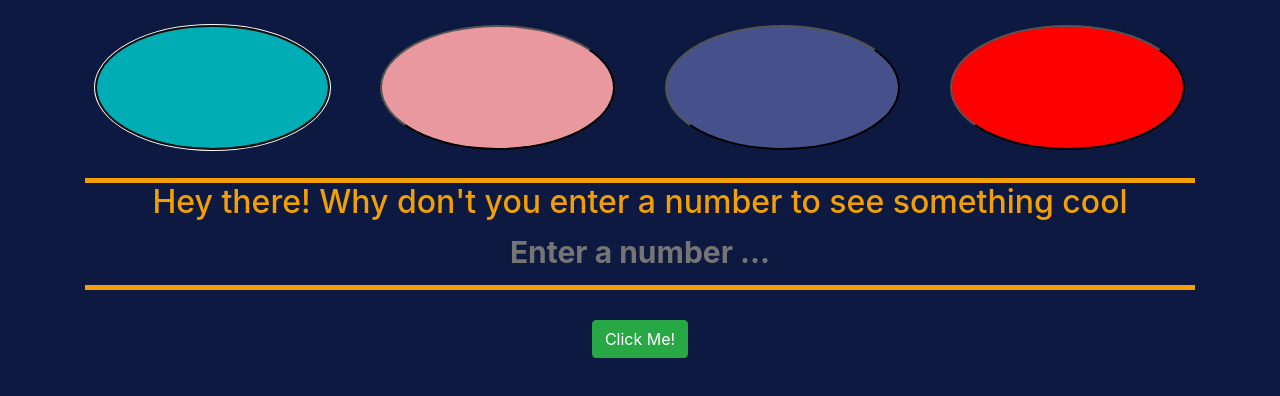
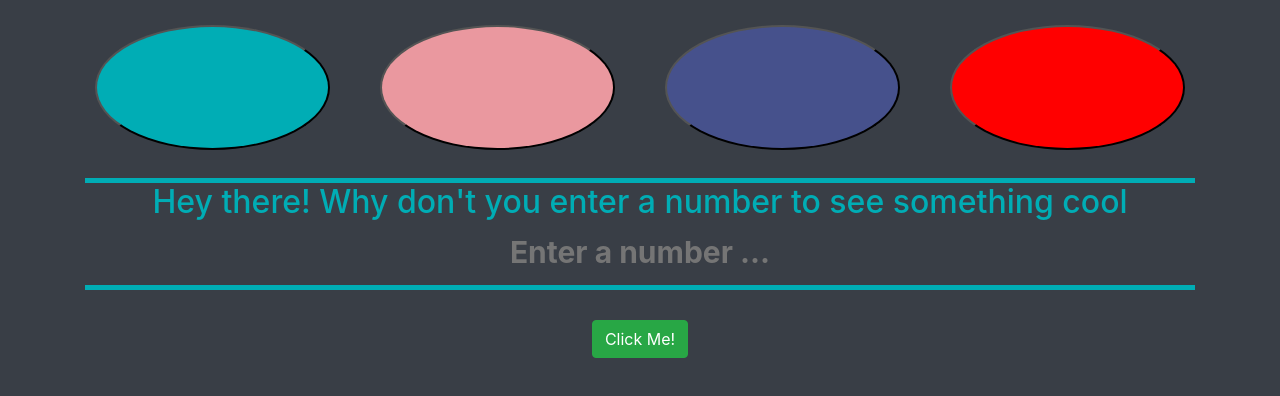
Before and after one commit to wchamberlain89/beep-boop, a plain HTML site: page index.html in a window 1280 px wide. Both pictures are taken after a click on the button 212 px from the left and 87 px from the top of the page. Drawn offline with Linux system fonts and the light colour scheme.

Commit message:
it will have 1 color pallette swap

```diff
--- a/css/styles.css
+++ b/css/styles.css
@@ -22,6 +22,10 @@ input {
 }
 
 input:focus {
+	outline: none;
+}
+
+button:focus {
 	outline: none;
 }
 
@@ -86,6 +90,17 @@ input[type=number]::-webkit-outer-spin-button {
 	background-color: #FF0000;
 }
 
-*:focus {
-	outline: none; !important;
+.body-cs1 {
+	background-color: #393E46;
+	color: #00ADB5;
 }
+
+.h2-cs1 {
+	border-color: #00ADB5;
+}
+
+.user-number-cs1 {
+	background-color: #393E46;
+	border-color: #00ADB5;
+	color: #00ADB5;
+}
--- a/index.html
+++ b/index.html
@@ -27,7 +27,7 @@
 			</div>
 
 		</div>
-		<h2>Hey there! Why don't you enter a number to see something cool</h1>
+		<h2>Hey there! Why don't you enter a number to see something cool</h2>
 
 			<input type="number" name="user-number" id="user-number" placeholder="Enter a number ...">
 
--- a/js/scripts.js
+++ b/js/scripts.js
@@ -20,8 +20,8 @@ function beepBoop(numberString) {
 	return numberArray;
 }
 
-function displayNext(currentIndex, length) {
-	var hexArray = ['#0D1940','#F2B705','#D9C5A0', '#F29F05', '#8C4E03'];
+function displayNext(currentIndex, length, hexArray) {
+
 	var randomColor = hexArray[Math.floor(Math.random() * hexArray.length)];
 
 	if(currentIndex < length) {
@@ -29,7 +29,7 @@ function displayNext(currentIndex, length) {
 		$("#" + currentIndex).addClass("animated fadeInUp").css("background-color", randomColor).show();
 		var currentDisplayResult = document.getElementById(currentIndex);
 		currentDisplayResult.addEventListener("animationend", function() {
-			displayNext(currentIndex + 1, length);
+			displayNext(currentIndex + 1, length, hexArray);
 		});
 
 	} else {
@@ -67,8 +67,12 @@ function restart() {
 
 
 $(function(){
+	var currentHex = ['#0D1940','#F2B705','#D9C5A0', '#F29F05', '#8C4E03'];
+
+
 	$("button#submit").click(function(){
 
+		var displayHex = currentHex.slice();
 		var userNumber = $("#user-number").val();
 
 		if(userNumber > 0) {
@@ -81,7 +85,7 @@ $(function(){
 
 			$("#submit").hide();
 
-			displayNext(0, results.length);
+			displayNext(0, results.length, displayHex);
 		}
 
 	});
@@ -109,4 +113,18 @@ $(function(){
 		});
 	});
 
+	$("#cs1").click(function(){
+		$("body").addClass("body-cs1");
+		$("h2").addClass("h2-cs1");
+		$("#user-number").addClass("user-number-cs1");
+		currentHex = ['#393E46','#00ADB5','#FFF4E0','#F8B500','#FC3C3C'];
+	});
+	$("#cs2").click(function(){
+		$("body").removeClass("body-cs1 bodycs3 bodycs4");
+		$("body").addClass("body-cs2");
+		$("h2").addClass("h2-cs2");
+		$("#user-number").addClass("user-number-cs2");
+		currentHex = ['#393E46','#00ADB5','#FFF4E0','#F8B500','#FC3C3C'];
+	});
+
 });
```
